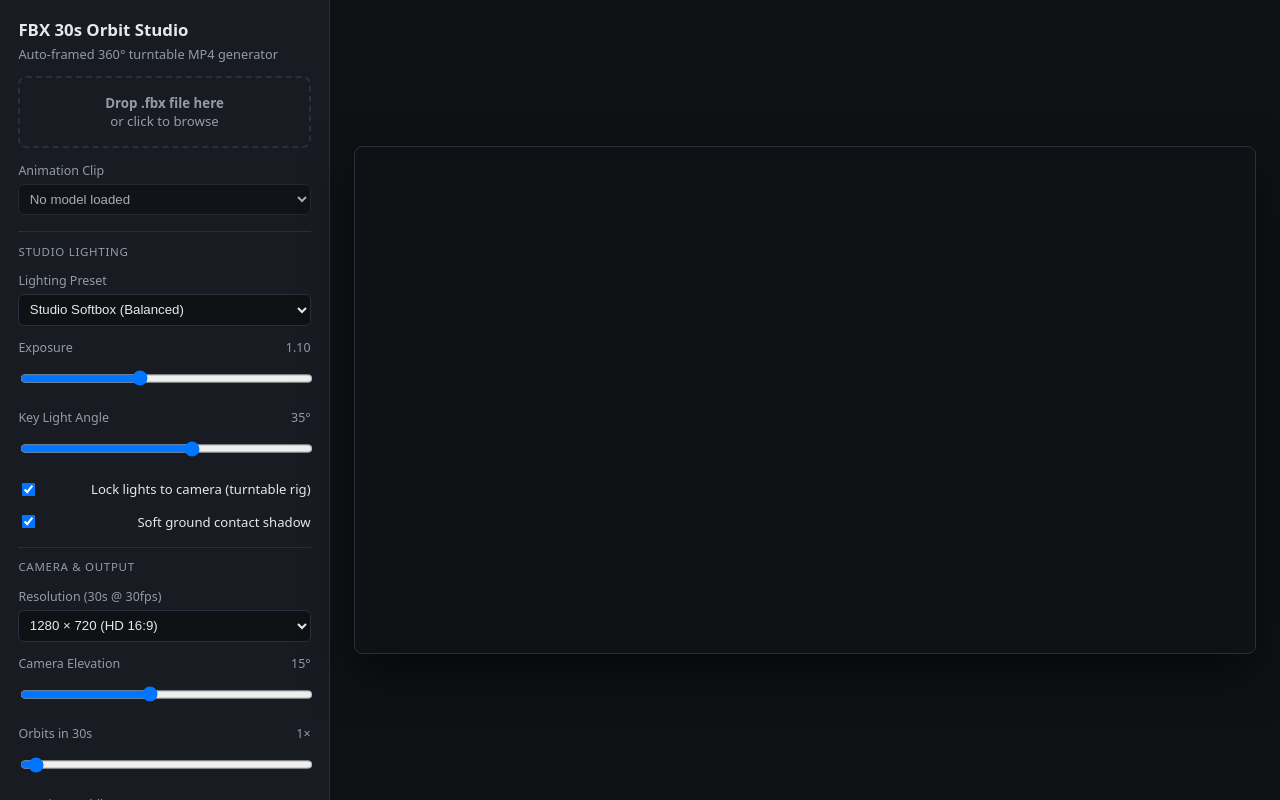
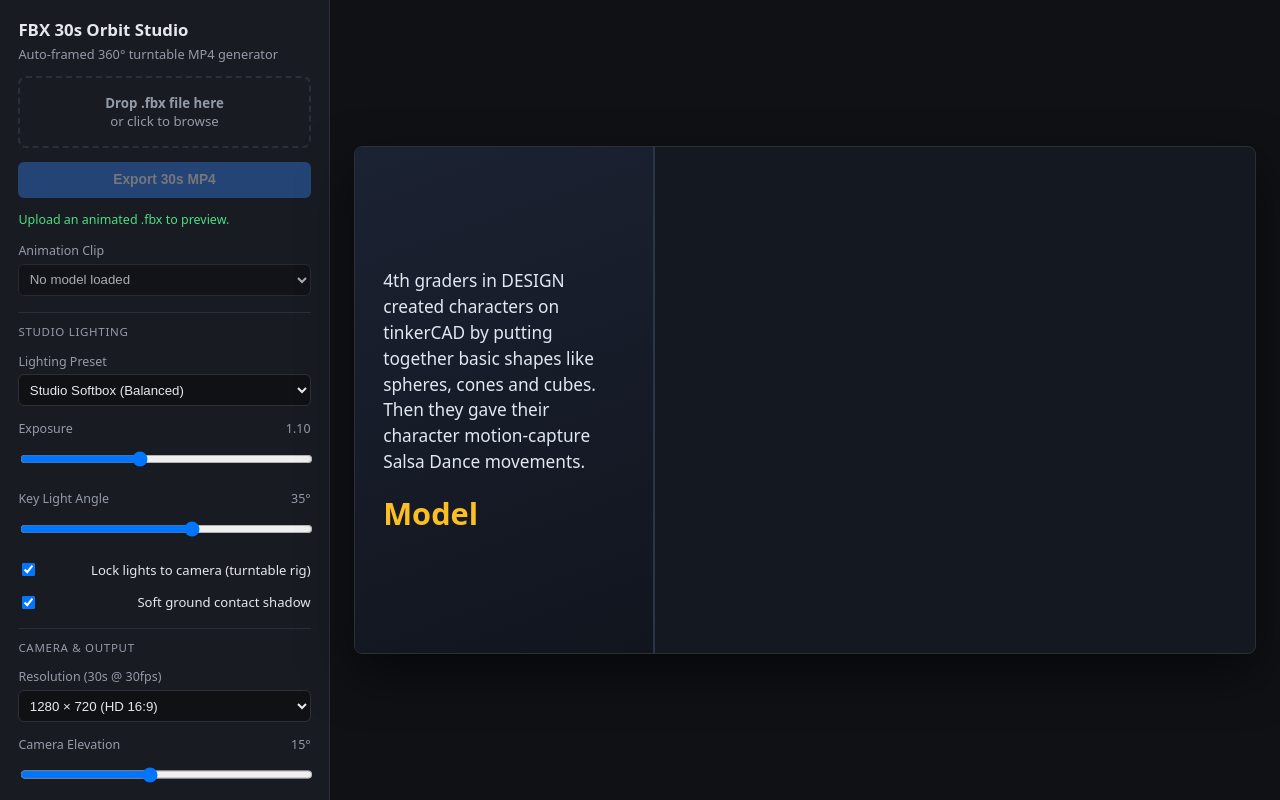
Before and after one commit to cglanov/fbxViewer, a plain HTML site: page index.html in a window 1280 px wide. Drawn offline with nearby package versions, Linux system fonts and the light colour scheme.

Commit message:
Refactor layout and styling for preview and info panel

```diff
--- a/index.html
+++ b/index.html
@@ -101,16 +101,50 @@
       justify-content: center;
       padding: 1.5rem;
     }
-    canvas {
-      max-width: 100%;
-      max-height: 100%;
+    .preview-frame {
+      display: flex;
+      width: 100%;
+      max-width: 1280px;
+      aspect-ratio: 16 / 9;
       border: 1px solid var(--border);
       border-radius: 8px;
+      overflow: hidden;
       box-shadow: 0 20px 50px rgba(0, 0, 0, 0.55);
+      background: #141821;
+    }
+    .info-panel {
+      width: 33.333%;
+      background: linear-gradient(160deg, #1b2232 0%, #11151e 100%);
+      border-right: 2px solid #2b3548;
+      padding: clamp(1rem, 2.2vw, 2rem);
+      display: flex;
+      flex-direction: column;
+      justify-content: center;
+      gap: 1.25rem;
+    }
+    .info-panel p {
+      margin: 0;
+      font-size: clamp(0.85rem, 1.35vw, 1.15rem);
+      line-height: 1.5;
+      color: #e2e8f0;
+    }
+    .character-title {
+      font-size: clamp(1.4rem, 2.4vw, 2.1rem);
+      font-weight: 800;
+      color: #fbbf24;
+      word-break: break-word;
+      line-height: 1.2;
+    }
+    canvas {
+      width: 66.667%;
+      height: 100%;
+      display: block;
     }
     @media (max-width: 820px) {
       body { grid-template-columns: 1fr; grid-template-rows: auto 1fr; height: auto; overflow: auto; }
-      canvas { width: 100%; height: auto; }
+      .preview-frame { flex-direction: column; aspect-ratio: auto; }
+      .info-panel, canvas { width: 100%; }
+      canvas { aspect-ratio: 16 / 9; }
     }
   </style>
   <script type="importmap">
@@ -134,6 +168,12 @@
       <strong>Drop .fbx file here</strong><br />or click to browse
       <input type="file" id="fileInput" accept=".fbx" hidden />
     </div>
+
+    <button id="exportBtn" disabled>Export 30s MP4</button>
+    <button id="cancelBtn" class="secondary" hidden>Cancel Render</button>
+
+    <progress id="progressBar" value="0" max="900" hidden></progress>
+    <div id="status">Upload an animated .fbx to preview.</div>
 
     <div class="control-group">
       <label for="clipSelect">Animation Clip</label>
@@ -178,7 +218,6 @@
       <select id="resolutionSelect">
         <option value="1280x720" selected>1280 × 720 (HD 16:9)</option>
         <option value="1920x1080">1920 × 1080 (Full HD 16:9)</option>
-        <option value="1080x1080">1080 × 1080 (Square 1:1)</option>
       </select>
     </div>
 
@@ -206,16 +245,16 @@
       <input type="checkbox" id="gridToggle" checked />
       Show reference floor grid
     </label>
-
-    <button id="exportBtn" disabled>Export 30s MP4</button>
-    <button id="cancelBtn" class="secondary" hidden>Cancel Render</button>
-
-    <progress id="progressBar" value="0" max="900" hidden></progress>
-    <div id="status">Upload an animated .fbx to preview.</div>
   </aside>
 
   <main>
-    <canvas id="viewport" width="1280" height="720"></canvas>
+    <div class="preview-frame" id="previewFrame">
+      <div class="info-panel">
+        <p>4th graders in DESIGN created characters on tinkerCAD by putting together basic shapes like spheres, cones and cubes. Then they gave their character motion-capture Salsa Dance movements.</p>
+        <div class="character-title" id="previewCharacterName">Model</div>
+      </div>
+      <canvas id="viewport" width="854" height="720"></canvas>
+    </div>
   </main>
 
   <script type="module" src="./app.js"></script>
```
